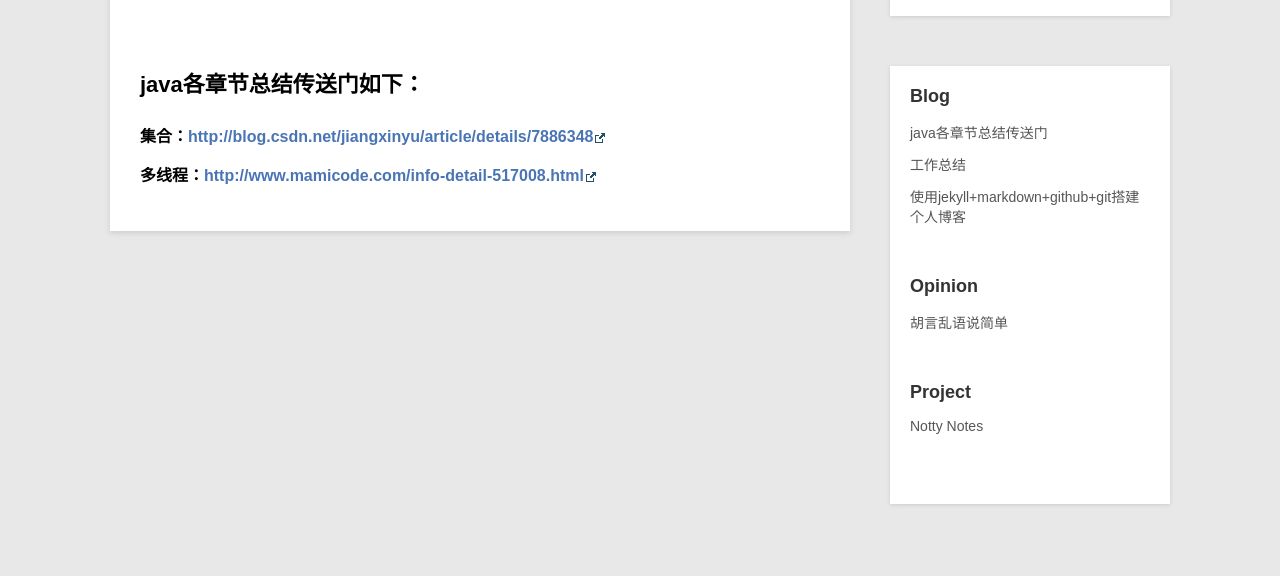
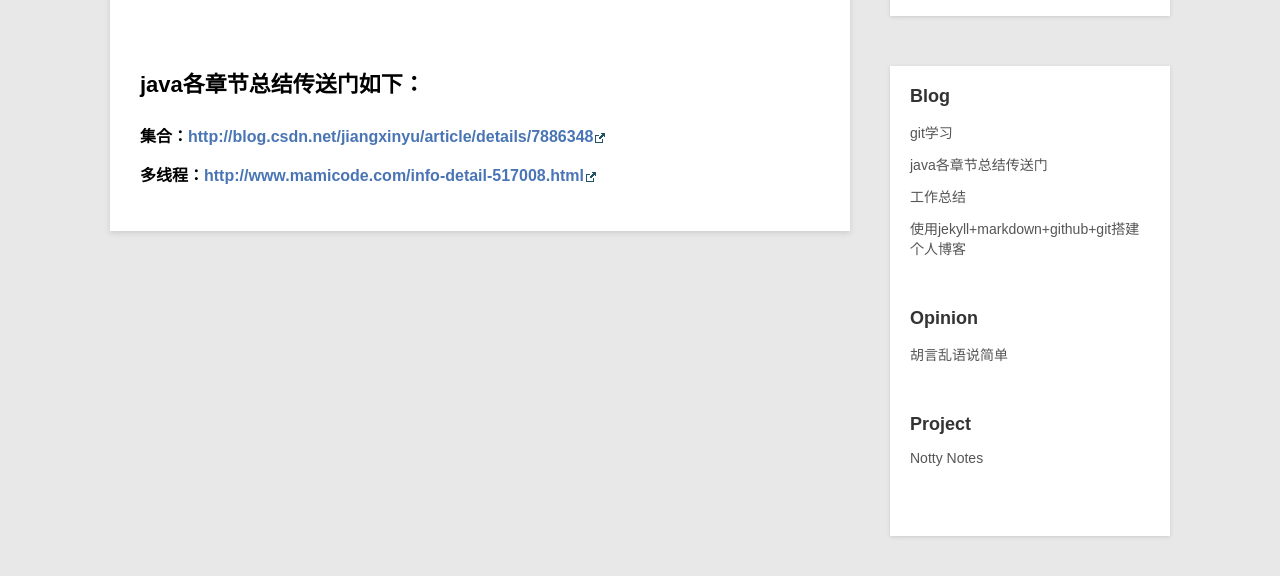
Before and after one commit to wuzhiweiallen/blog, a Jekyll site: the page built from _posts/blog/2016-04-10-java-summary.md, in a window 1280 px wide, cut to the strip 189-765 px from the top of the page. Built offline with Jekyll 4.4.1, drawn with Linux system fonts in a browser that asks for light colours; comment, search, counter and statistics services are not loaded.

Commit message:
git learn

```diff
--- a/_posts/blog/2016-11-09-git-learn.md
+++ b/_posts/blog/2016-11-09-git-learn.md
@@ -1,3 +1,11 @@
+---
+layout: post
+title: git学习
+description: git学习
+category: blog
+---
+>
+
 ## git 入门教程 ##
 
 Git是什么？
```
